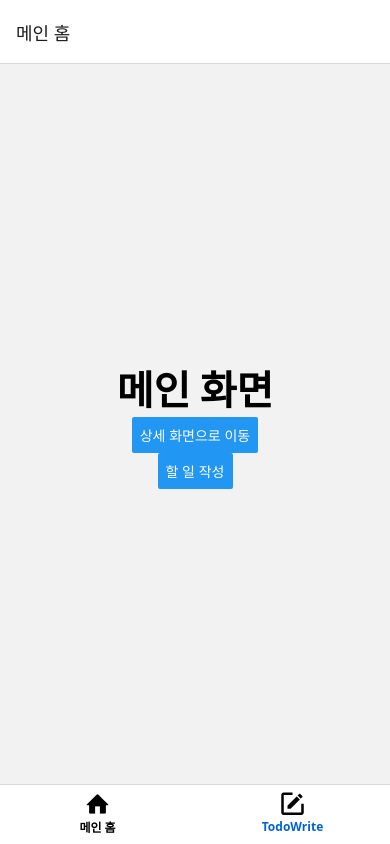
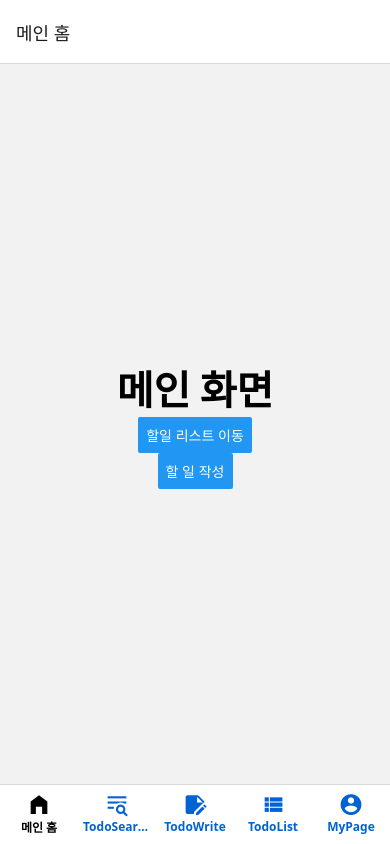
Before and after one commit to JinhyeongSeo/todo-app-25-06, a React Native app: screen / in a window 390 px wide. Built offline with nearby package versions, Linux system fonts and the light colour scheme.

Commit message:
Tab.Screen name에 맞는 아이콘 적용

```diff
--- a/App.js
+++ b/App.js
@@ -26,10 +26,10 @@
     <View style={{ flex: 1, alignItems: "center", justifyContent: "center" }}>
       <Text style={{ fontSize: 40, fontWeight: "bold" }}>메인 화면</Text>
       <Button
-        title="상세 화면으로 이동"
+        title="할일 리스트 이동"
         onPress={() => {
           // 네비게이션을 통해 Detail 화면으로 이동
-          navigation.navigate("Detail");
+          navigation.navigate("TodoList");
         }}
       />
       <Button
@@ -88,29 +88,29 @@
   );
 };
 
-const DetailScreen = ({ navigation, route }) => {
-  const todo = route?.params?.todo ?? "(내용 없음)";
-
+const TodoSearchScreen = () => {
   return (
     <View style={{ flex: 1, alignItems: "center", justifyContent: "center" }}>
-      <Text style={{ fontSize: 40, fontWeight: "bold" }}>상세 화면</Text>
-      <Text> 작성 내용: {todo}</Text>
-      <Button
-        title="홈으로 이동"
-        onPress={() => {
-          // 네비게이션을 통해 Detail 화면으로 이동
-          navigation.navigate("Home");
-        }}
-      />
-      <Button
-        title="상세 페이지로 이동"
-        onPress={() => {
-          navigation.navigate("Detail");
-        }}
-      />
+      <Text style={{ fontSize: 40, fontWeight: "bold" }}>검색 화면</Text>
     </View>
-  );
-};
+  )
+}
+
+const TodoListScreen = () => {
+  return (
+    <View style={{ flex: 1, alignItems: "center", justifyContent: "center" }}>
+      <Text style={{ fontSize: 40, fontWeight: "bold" }}>할일 리스트</Text>
+    </View>
+  )
+}
+
+const MyPageScreen = () => {
+  return (
+    <View style={{ flex: 1, alignItems: "center", justifyContent: "center" }}>
+      <Text style={{ fontSize: 40, fontWeight: "bold" }}>내 정보</Text>
+    </View>
+  )
+}
 
 const Stack = createNativeStackNavigator();
 const Tab = createBottomTabNavigator();
@@ -143,7 +143,7 @@
         <Stack.Screen name="Detail" component={DetailScreen} />
       </Stack.Navigator> */}
       <Tab.Navigator
-        screenOptions={{
+        screenOptions={({route}) => ({
           tabBarLabelStyle: {
             fontSize: 12,
             paddingBottom: 10,
@@ -154,25 +154,41 @@
           },
           tabBarInactiveTintColor: "#0163d2",
           tabBarActiveTintColor: "black",
-          headerRight: () => (
-            <Pressable onPress={() => alert("클릭됨!!")}>
-              <Text style={{ color: "#fff", fontSize: 16, fontWeight: "bold" }}>
-                Menu
-              </Text>
-            </Pressable>
-          ),
-        }}
+          tabBarIcon: ({color, size}) => {
+            let iconName;
+
+            if (route.name === "Home") {
+              iconName = "home-variant";
+          } else if (route.name === "TodoSearch") {
+              iconName = "text-search";
+          } else if (route.name === "TodoWrite") {
+              iconName = "note-edit";
+          } else if (route.name === "TodoList") {
+              iconName = "view-list";
+          } else if (route.name === "MyPage") {
+              iconName = "account-circle";
+          }
+
+          return <MaterialCommunityIcons
+          name={iconName}
+          size={size}
+          color={color}
+          />;
+        },
+        })}
       >
         <Tab.Screen
           name="Home"
           component={HomeScreen}
           options={{
             title: "메인 홈",
-            tabBarIcon: ({ focused }) => (
-              <Entypo name="home"
-              size={24}
-              color="black" />
-            ),
+          }}
+        />
+        <Tab.Screen
+          name="TodoSearch"
+          component={TodoSearchScreen}
+          options={{
+            name: "할 일 검색",
           }}
         />
         <Tab.Screen
@@ -180,13 +196,20 @@
           component={TodoWriteScreen}
           options={{
             name: "할 일 작성",
-            tabBarIcon: ({ focused }) => (
-              <MaterialCommunityIcons
-                name="square-edit-outline"
-                size={30}
-                color="black"
-              />
-            ),
+          }}
+        />
+        <Tab.Screen
+          name="TodoList"
+          component={TodoListScreen}
+          options={{
+            name: "할 일 리스트트",
+          }}
+        />
+        <Tab.Screen
+          name="MyPage"
+          component={MyPageScreen}
+          options={{
+            name: "내 정보보",
           }}
         />
       </Tab.Navigator>
```
